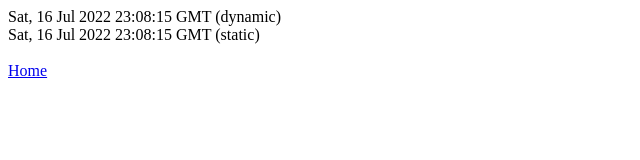
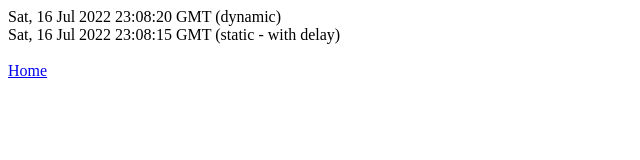
Before and after one commit to mcardosoabreu/Portfolio, a Next.js app: page /time in a window 1280 px wide. Shown: the top 160 px of the page, without its empty margins (0-640 px from the left). Built offline with nearby package versions, Linux system fonts and the light colour scheme.

Commit message:
Add delay to static time

```diff
--- a/pages/time.js
+++ b/pages/time.js
@@ -7,7 +7,7 @@ function Time(props) {
     return (
         <div>
             <div>{dynamicDateString} (dynamic)</div>
-            <div>{props.staticDateString} (static)</div>
+            <div>{props.staticDateString} (static - with delay)</div>
             <br/>
             <Link href="/">
                 <a>Home</a>
@@ -16,10 +16,11 @@ function Time(props) {
     )
 }
 
-export function getStaticProps() {
+export async function getStaticProps() {
     const staticDate = new Date()
     const staticDateString = staticDate.toGMTString()
 
+    await delay(5000)
     return {
         props: {
             staticDateString
@@ -27,4 +28,6 @@ export function getStaticProps() {
     }
 }
 
+const delay = ms => new Promise(resolve => setTimeout(resolve, ms))
+
 export default Time;
```
